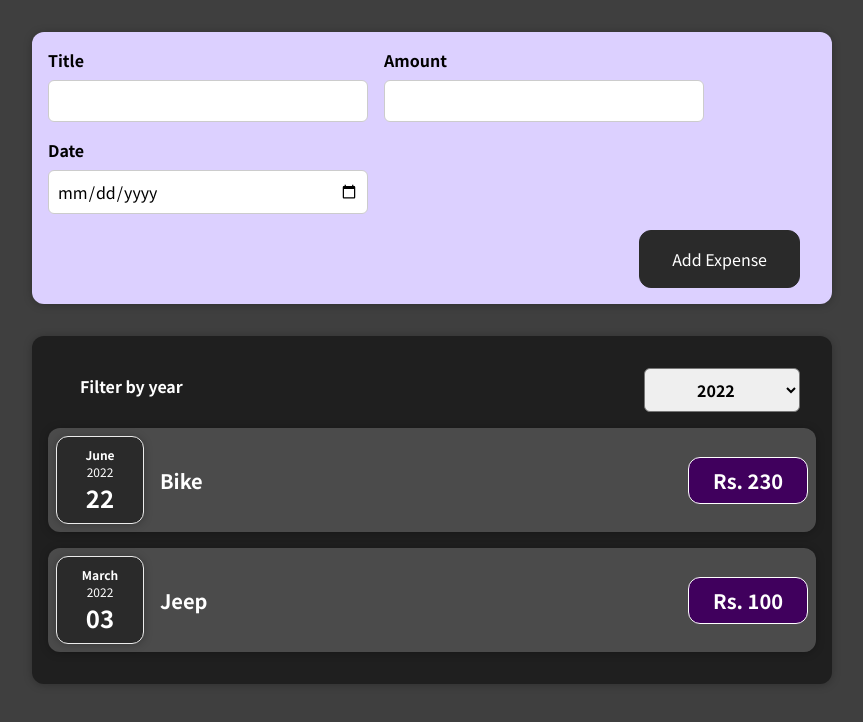
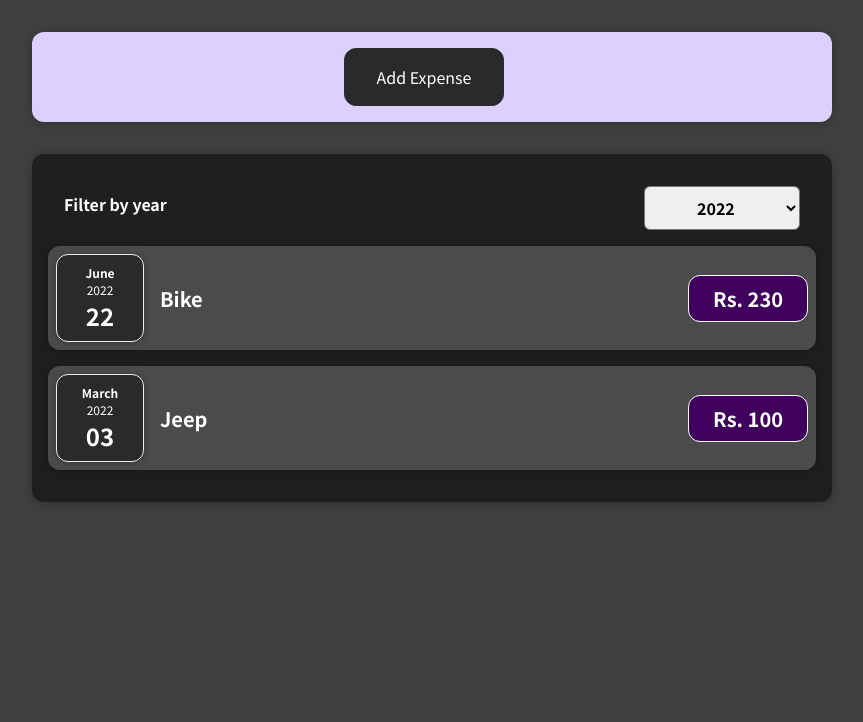
Before and after one commit to tamannasingla/react-basic-app, a React (Create React App) app: page / in a window 1280 px wide. Shown: the top 722 px of the page, without its empty margins (208-1071 px from the left). Built offline with nearby package versions, Linux system fonts and the light colour scheme.

Commit message:
added Add Expense button to open/close form

```diff
--- a/src/components/AddExpense/AddExpense.js
+++ b/src/components/AddExpense/AddExpense.js
@@ -1,10 +1,24 @@
+import React, { useState } from "react";
 import ExpenseForm from "../ExpenseForm/ExpenseForm";
 import "./AddExpense.css";
 
 const AddExpense = (props) => {
+  const [formModel, setFormModel] = useState(false);
+
+  const formHandler = (open) => {
+    setFormModel(open);
+  };
+
   return (
     <div className="new-expense">
-      <ExpenseForm onSaveExpense={props.onAddExpense} />
+      {formModel ? (
+        <ExpenseForm
+          onSaveExpense={props.onAddExpense}
+          onFormStateChange={formHandler}
+        />
+      ) : (
+        <button onClick={() => formHandler(true)}>Add Expense</button>
+      )}
     </div>
   );
 };
--- a/src/components/ExpenseFilter/ExpenseFilter.js
+++ b/src/components/ExpenseFilter/ExpenseFilter.js
@@ -4,7 +4,7 @@ const ExpenseFilter = (props) => {
   const options = () => {
     const currentYear = new Date().getFullYear();
     let values = [];
-    for (let yr = currentYear - 2; yr <= currentYear; yr++) {
+    for (let yr = currentYear - 3; yr <= currentYear; yr++) {
       values.push(yr);
     }
     return values;
@@ -17,7 +17,7 @@ const ExpenseFilter = (props) => {
   return (
     <div className="expense-filter">
       <div className="expense-filter__control">
-        <label className="expense-filter label">Filter by year</label>
+        <label>Filter by year</label>
         <select value={props.selected} onChange={yearChangeHandler}>
           {options().map((opt, idx) => (
             <option value={opt} key={idx}>
--- a/src/components/ExpenseForm/ExpenseForm.js
+++ b/src/components/ExpenseForm/ExpenseForm.js
@@ -43,6 +43,7 @@ const ExpenseForm = (props) => {
     };
 
     props.onSaveExpense(expenseData);
+    props.onFormStateChange(false);
 
     setTitle("");
     setAmount("");
@@ -85,6 +86,7 @@ const ExpenseForm = (props) => {
         </div>
       </div>
       <div className="new-expense__actions">
+        <button onClick={() => props.onFormStateChange(false)}>Cancel</button>
         <button type="submit">Add Expense</button>
       </div>
     </form>
--- a/src/components/Expenses/Expenses.js
+++ b/src/components/Expenses/Expenses.js
@@ -1,6 +1,6 @@
 import React, { useState } from "react";
 import ExpenseFilter from "../ExpenseFilter/ExpenseFilter";
-import ExpenseItem from "../ExpenseItem/ExpenseItem";
+import ExpenseList from "../ExpensesList/ExpenseList";
 import Card from "../UI/Card";
 import "./Expenses.css";
 
@@ -21,14 +21,7 @@ const Expenses = (props) => {
         onYearFilterExpense={filterExpenseHandler}
         selected={filteredYear}
       />
-      {filteredExpenses.map((expense, idx) => (
-        <ExpenseItem
-          title={expense.title}
-          amount={expense.amount}
-          date={expense.date}
-          key={idx}
-        />
-      ))}
+      <ExpenseList items={filteredExpenses} />
     </Card>
   );
 };
--- /dev/null
+++ b/src/components/ExpensesList/ExpenseList.css
@@ -0,0 +1,9 @@
+.expenses-list {
+  list-style: none;
+  padding: 0;
+}
+
+.expenses-list__fallback {
+  color: white;
+  text-align: center;
+}
--- /dev/null
+++ b/src/components/ExpensesList/ExpenseList.js
@@ -0,0 +1,25 @@
+import React from "react";
+import ExpenseItem from "../ExpenseItem/ExpenseItem";
+import "./ExpenseList.css";
+
+const ExpenseList = (props) => {
+  return (
+    <ul className="expenses-list">
+      {props.items.length === 0 ? (
+        <h2 className="expenses-list__fallback">No Expenses found</h2>
+      ) : (
+        props.items.map((expense, idx) => (
+          <li key={idx}>
+            <ExpenseItem
+              title={expense.title}
+              amount={expense.amount}
+              date={expense.date}
+            />
+          </li>
+        ))
+      )}
+    </ul>
+  );
+};
+
+export default ExpenseList;
```
